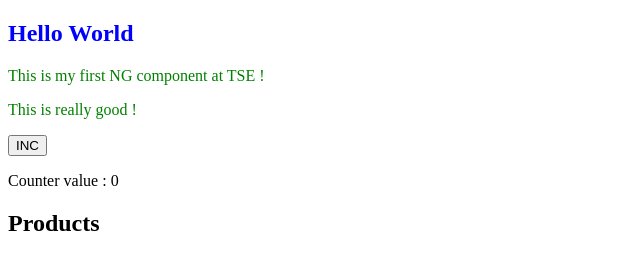
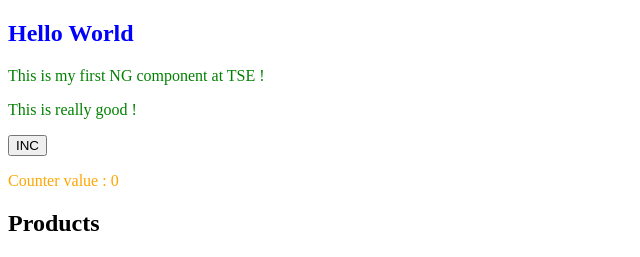
Before and after one commit to rgirodon/tse_angular, an Angular app: page / in a window 1280 px wide. Shown: the top 257 px of the page, without its empty margins (0-640 px from the left). Built offline with nearby package versions, Linux system fonts and the light colour scheme.

Commit message:
Better form

```diff
--- a/src/app/app.component.html
+++ b/src/app/app.component.html
@@ -4,7 +4,7 @@
 
 <products-list></products-list>
 
-<favorite-color-form></favorite-color-form>
+<subscription-form></subscription-form>
 
 <!--
 <template-demo></template-demo>
--- a/src/app/counter/counter.component.css
+++ b/src/app/counter/counter.component.css
@@ -0,0 +1,3 @@
+p {
+    color: orange;
+}
--- a/src/app/form/form.component.html
+++ b/src/app/form/form.component.html
@@ -2,10 +2,10 @@
     Login : <input type="text" [(ngModel)]="login">
 </div>
 <div>
-    Password : <input type="text" [(ngModel)]="password">
+    Password : <input type="password" [(ngModel)]="password">
 </div>
 <div>
-    Confirm password : <input type="text" [(ngModel)]="confirm_password">
+    Confirm password : <input type="password" [(ngModel)]="confirm_password">
 </div>
 <div>
     <button (click)="validate()">Validate</button>
--- a/src/app/form/form.component.ts
+++ b/src/app/form/form.component.ts
@@ -2,7 +2,7 @@ import { Component, OnInit } from '@angular/core';
 import { LoggerService } from '../logger.service';
 
 @Component({
-  selector: 'favorite-color-form',
+  selector: 'subscription-form',
   templateUrl: './form.component.html',
   styleUrls: ['./form.component.css']
 })
```
